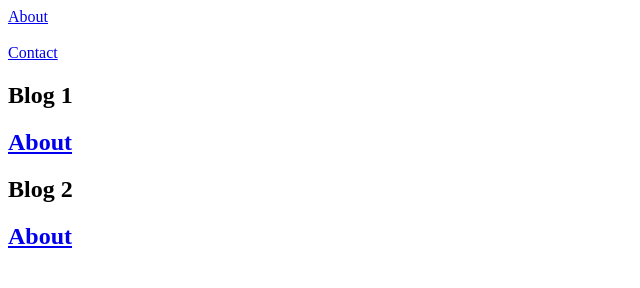
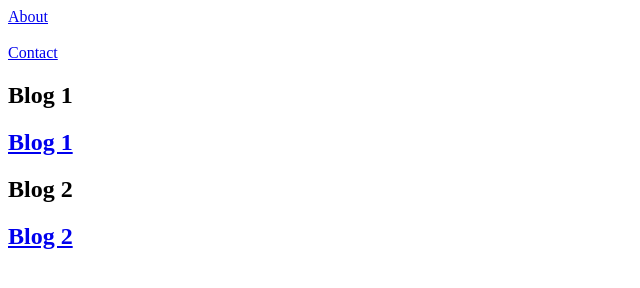
Before and after one commit to kimkaralekas/blog, a plain HTML site: page index.html in a window 1280 px wide. Shown: the full height of the page, 0-640 px from the left. Drawn offline with Linux system fonts and the light colour scheme.

Commit message:
added index page

```diff
--- a/index.html
+++ b/index.html
@@ -23,11 +23,11 @@
 
 		<h2>Blog 1<h2>
 
-			<a href="blog_1.html">About</a>
+			<a href="blog_1.html">Blog 1</a>
 
 		<h2>Blog 2<h2>
 
-			<a href="blog_2.html">About</a>
+			<a href="blog_2.html">Blog 2</a>
 
 
 </body>
```
